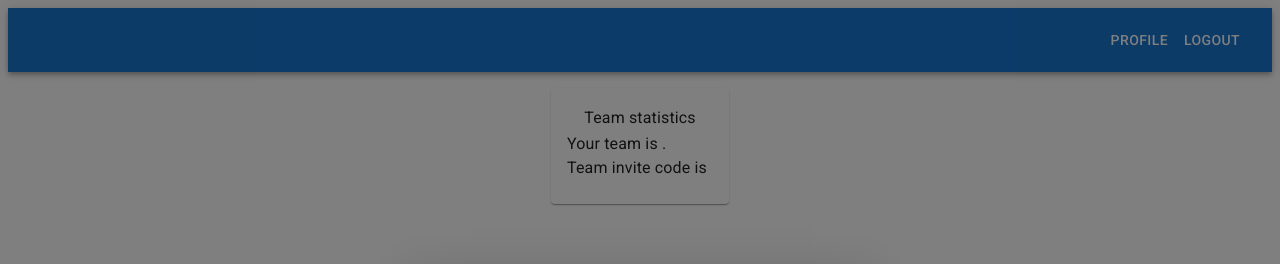
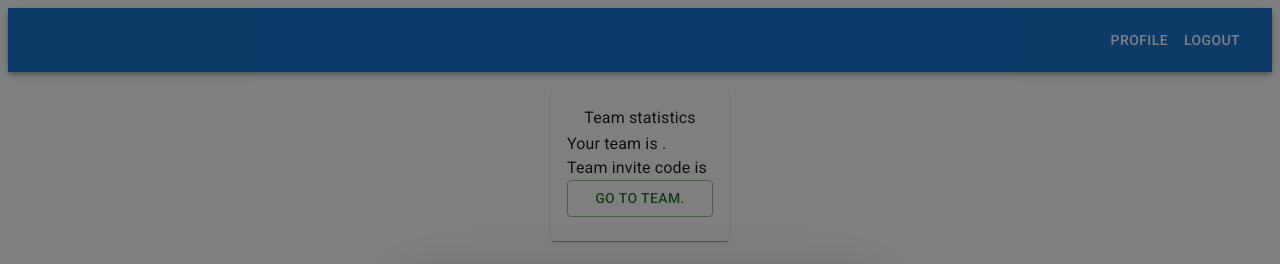
Before and after one commit to Floriian/taskmanagement, a React (Vite) app in the folder apps/client/: page / in a window 1280 px wide. Shown: the top 264 px of the page. Built offline with nearby package versions, Linux system fonts and the light colour scheme; no server answers; sample sign-in values are in the browser's storage.

Commit message:
go to team button

```diff
--- a/apps/client/src/components/Team/TeamStatistics.tsx
+++ b/apps/client/src/components/Team/TeamStatistics.tsx
@@ -1,12 +1,19 @@
 import React from 'react';
-import { Card, CardContent, Typography } from '@mui/material';
+import { Card, CardContent, Typography, Button } from '@mui/material';
 import { TTeam } from '../../types';
+import { useNavigate } from 'react-router-dom';
 
 type Props = {
   team: Omit<TTeam, 'users'>;
 };
 
 export function TeamStatistics({ team }: Props) {
+  const navigate = useNavigate();
+
+  const handleClick = () => {
+    navigate('/team');
+  };
+
   return (
     <Card
       variant="elevation"
@@ -46,6 +53,16 @@ export function TeamStatistics({ team }: Props) {
             {team.teamInviteCode}
           </Typography>
         </Typography>
+        <Button
+          onClick={handleClick}
+          sx={{
+            width: '100%',
+          }}
+          variant="outlined"
+          color="success"
+        >
+          Go to team.
+        </Button>
       </CardContent>
     </Card>
   );
```
